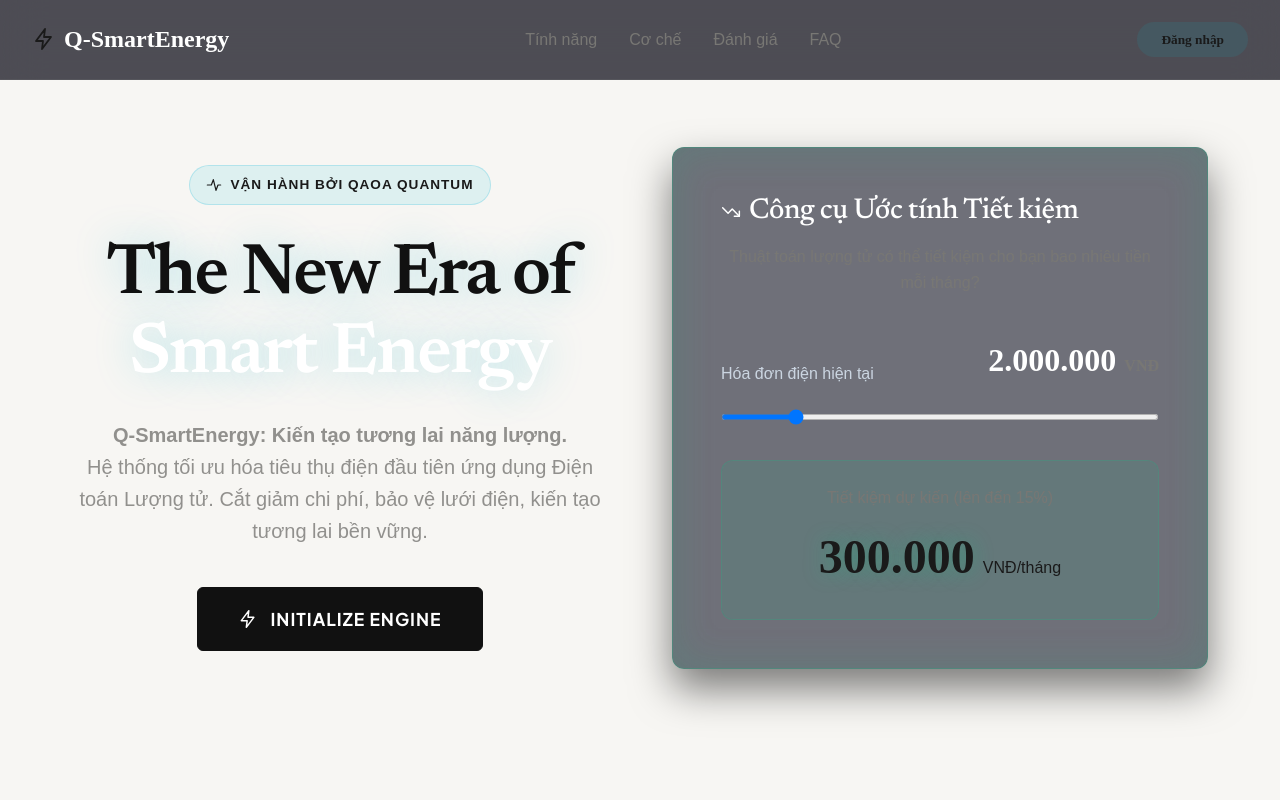
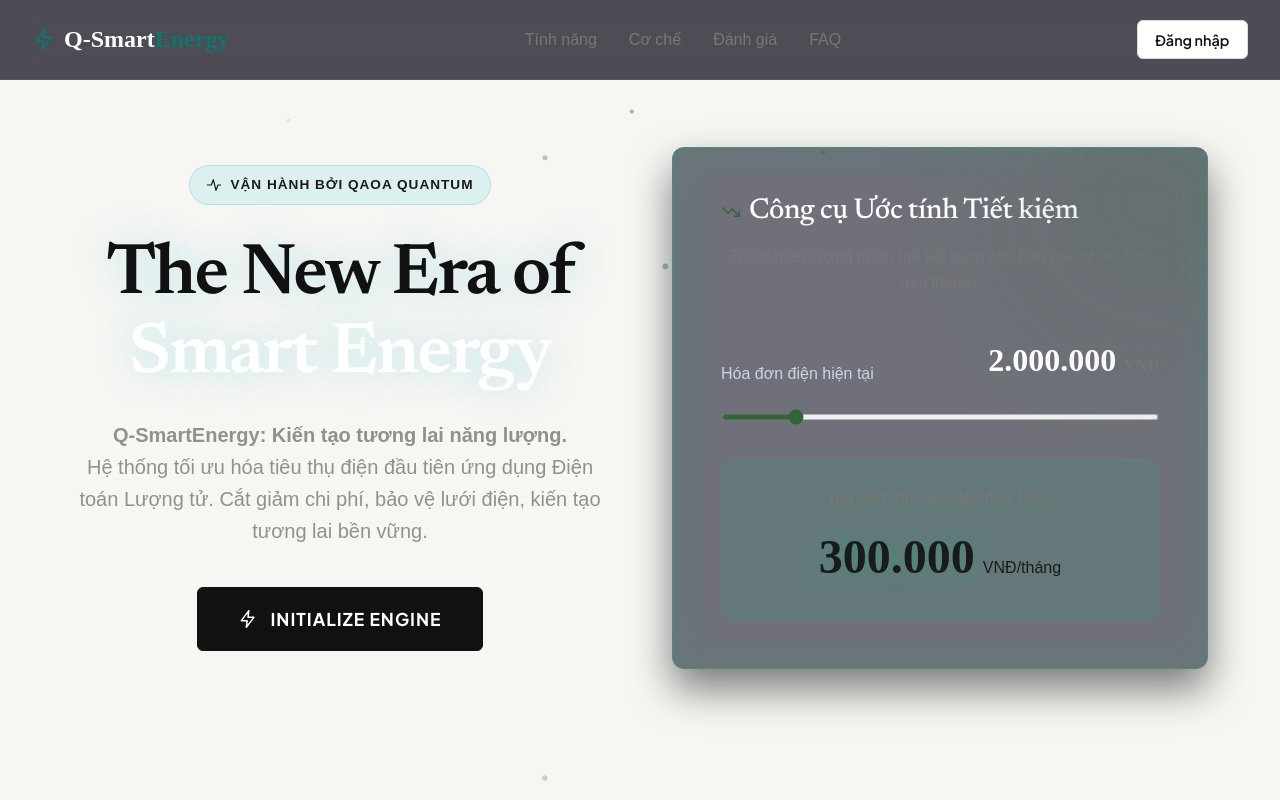
Before and after one commit to nguyentandung2886/-Q-SmartEnergy-Smart-Home-Appliance-Scheduling-Optimization-using-Quantum-QAOA, a React (Vite) app in the folder client/: page / in a window 1280 px wide. Shown: the top 800 px of the page. Built offline with nearby package versions, Linux system fonts and the light colour scheme; no server answers.

Commit message:
Redesign Button

```diff
--- a/client/src/App.css
+++ b/client/src/App.css
@@ -180,6 +180,11 @@
 .esg-row:last-child { border-bottom: none; }
 .esg-row strong { color: var(--text-strong); }
 
+/* ── History ────────────────────────────────────────────── */
+.history-page { max-width: 1160px; margin: 0 auto; padding: 3rem 1.5rem 5rem; }
+.history-head { display: flex; align-items: flex-end; justify-content: space-between; gap: 1rem; margin-bottom: 2rem; }
+.history-head h1 { font-size: 2rem; margin-top: 0.3rem; }
+
 /* ── Empty state ────────────────────────────────────────── */
 .empty-state { display: flex; flex-direction: column; align-items: center; gap: 1rem; text-align: center; padding: 4rem 2rem; color: var(--text-muted); }
 
--- a/client/src/index.css
+++ b/client/src/index.css
@@ -34,6 +34,12 @@
   --shadow-hover: 0 2px 8px rgba(0, 0, 0, 0.04);
   --radius: 12px;
   --radius-sm: 6px;
+
+  /* Back-compat aliases for legacy references (Landing/History use these) */
+  --quantum: var(--accent);
+  --energy: var(--pale-green-fg);
+  --text-muted-legacy: var(--text-muted);
+  --glass-border: var(--border);
 
   color-scheme: light;
 }
--- a/client/src/pages/History.jsx
+++ b/client/src/pages/History.jsx
@@ -2,6 +2,8 @@
 import { useEffect, useState } from "react";
 import { useNavigate } from "react-router-dom";
 import { getSchedules } from "../api";
+
+const WEATHER_LABELS = { sunny: "Nắng", cloudy: "Có mây", rainy: "Mưa" };
 
 export default function History() {
   const [schedules, setSchedules] = useState([]);
@@ -9,46 +11,38 @@
   const navigate = useNavigate();
 
   useEffect(() => {
-    getSchedules()
-      .then(setSchedules)
-      .finally(() => setLoading(false));
+    getSchedules().then(setSchedules).finally(() => setLoading(false));
   }, []);
-
-  const WEATHER_LABELS = { sunny: "☀️ Nắng", cloudy: "⛅ Có mây", rainy: "🌧 Mưa" };
 
   return (
     <motion.div
       className="history-page"
       initial={{ opacity: 0, y: 16 }}
       animate={{ opacity: 1, y: 0 }}
-      exit={{ opacity: 0, y: -16 }}
       transition={{ duration: 0.25 }}
     >
-      <header className="dashboard-header">
-        <h1>Lịch sử tối ưu hóa</h1>
-        <button onClick={() => navigate("/dashboard")}>← Quay lại</button>
-      </header>
+      <div className="history-head">
+        <div>
+          <p className="eyebrow">Nhật ký</p>
+          <h1>Lịch sử tối ưu hóa</h1>
+        </div>
+        <button className="btn" onClick={() => navigate("/app/dashboard")}>← Quay lại</button>
+      </div>
 
       {loading ? (
-        <p style={{ color: "var(--text-muted)", textAlign: "center", marginTop: "2rem" }}>
-          Đang tải...
-        </p>
+        <p className="hint" style={{ textAlign: "center", marginTop: "2rem" }}>Đang tải…</p>
       ) : schedules.length === 0 ? (
-        <div className="section-card glass-panel" style={{ textAlign: "center", color: "var(--text-muted)" }}>
-          <p>Chưa có lần tối ưu nào. Quay lại Dashboard và thử nhé!</p>
+        <div className="card empty-state">
+          <p>Chưa có lần tối ưu nào.</p>
+          <button className="btn-ink" onClick={() => navigate("/app/optimize")}>Chạy tối ưu hóa</button>
         </div>
       ) : (
-        <div className="section-card glass-panel">
+        <div className="card">
           <table>
             <thead>
               <tr>
-                <th>Thời gian</th>
-                <th>Ngày</th>
-                <th>Thời tiết</th>
-                <th>Solver</th>
-                <th>Trước (đ)</th>
-                <th>Sau (đ)</th>
-                <th>Tiết kiệm</th>
+                <th>Thời gian</th><th>Ngày</th><th>Thời tiết</th><th>Solver</th>
+                <th>Trước (đ)</th><th>Sau (đ)</th><th>Tiết kiệm</th>
               </tr>
             </thead>
             <tbody>
@@ -57,23 +51,21 @@
                   <td>{new Date(s.created_at).toLocaleString("vi-VN")}</td>
                   <td>Ngày {s.day_of_month}</td>
                   <td>{WEATHER_LABELS[s.weather_condition] ?? s.weather_condition}</td>
-                  <td style={{ fontSize: "0.8rem", color: "var(--text-muted)" }}>
+                  <td className="mono" style={{ fontSize: "0.8rem", color: "var(--text-muted)" }}>
                     {s.solver_used}{s.used_fallback ? "*" : ""}
                   </td>
                   <td>{s.bill_before_vnd.toLocaleString("vi-VN")}</td>
-                  <td style={{ color: "var(--energy)", fontWeight: 600 }}>
+                  <td style={{ color: "var(--pale-green-fg)", fontWeight: 600 }}>
                     {s.bill_after_vnd.toLocaleString("vi-VN")}
                   </td>
-                  <td style={{ color: "var(--quantum)", fontWeight: 700 }}>
+                  <td style={{ color: "var(--accent)", fontWeight: 600 }}>
                     ↓ {s.savings_percent.toFixed(1)}%
                   </td>
                 </tr>
               ))}
             </tbody>
           </table>
-          <p style={{ fontSize: "0.75rem", color: "var(--text-muted)", marginTop: "0.5rem" }}>
-            * fallback: QAOA không hội tụ, dùng brute-force cổ điển
-          </p>
+          <p className="hint">* fallback: QAOA không hội tụ, dùng brute-force cổ điển</p>
         </div>
       )}
     </motion.div>
--- a/client/src/pages/Landing.jsx
+++ b/client/src/pages/Landing.jsx
@@ -130,22 +130,7 @@
         </div>
 
         <div>
-          <button
-            onClick={() => navigate('/login')}
-            style={{
-              background: 'rgba(6, 182, 212, 0.1)',
-              color: 'var(--quantum)',
-              border: '1px solid var(--quantum)',
-              padding: '0.6rem 1.5rem',
-              borderRadius: '50px',
-              fontWeight: '600',
-              fontFamily: 'Montserrat',
-              cursor: 'pointer',
-              transition: 'all 0.3s'
-            }}
-            onMouseOver={(e) => { e.target.style.background = 'var(--quantum)'; e.target.style.color = '#fff'; e.target.style.boxShadow = '0 0 20px var(--quantum-glow)'; }}
-            onMouseOut={(e) => { e.target.style.background = 'rgba(6, 182, 212, 0.1)'; e.target.style.color = 'var(--quantum)'; e.target.style.boxShadow = 'none'; }}
-          >
+          <button className="btn" onClick={() => navigate('/login')}>
             Đăng nhập
           </button>
         </div>
@@ -433,7 +418,7 @@
               >
                 <button
                   onClick={() => toggleFaq(i)}
-                  style={{ width: '100%', padding: '1.5rem 2rem', background: 'transparent', border: 'none', color: '#fff', fontSize: '1.2rem', textAlign: 'left', display: 'flex', justifyContent: 'space-between', alignItems: 'center', cursor: 'pointer' }}
+                  style={{ width: '100%', padding: '1.5rem 2rem', background: 'transparent', border: 'none', color: 'var(--text-strong)', fontSize: '1.15rem', textAlign: 'left', display: 'flex', justifyContent: 'space-between', alignItems: 'center', cursor: 'pointer' }}
                 >
                   <span style={{ fontFamily: 'Montserrat', fontWeight: '600' }}>{faq.q}</span>
                   {activeFaq === i ? <ChevronUp color="var(--quantum)" /> : <ChevronDown color="var(--text-muted)" />}
```
